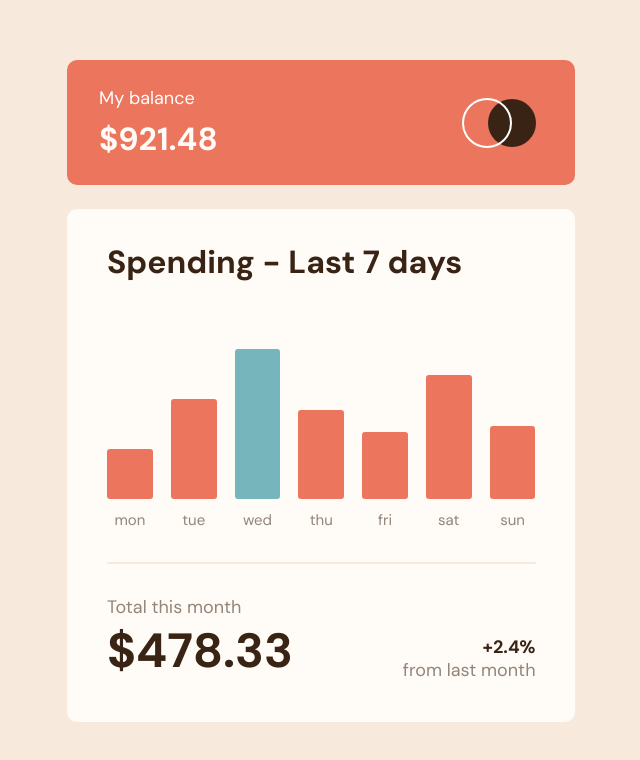
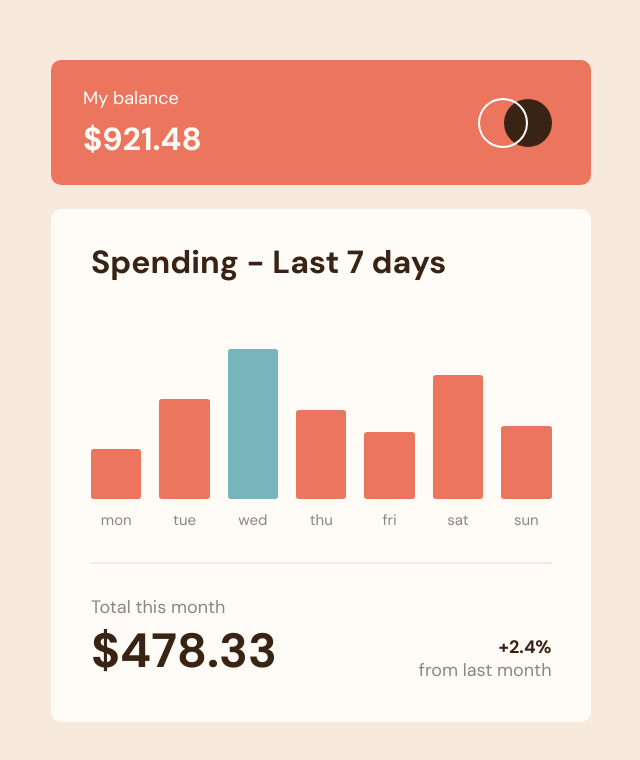
Before and after one commit to HanSeongLee/expenses-chart-component, a Next.js app: page / in a window 1280 px wide. Shown: the part 122-882 px from the top of the page, without its empty margins (319-959 px from the left). Built offline with nearby package versions, Linux system fonts and the light colour scheme; no server answers.

Commit message:
ADD | max-width

```diff
--- a/components/ExpensesChart/style.module.scss
+++ b/components/ExpensesChart/style.module.scss
@@ -1,11 +1,13 @@
 @import "styles/utils";
 
 .expensesChart {
+  max-width: 343px;
   display: flex;
   flex-direction: column;
   grid-gap: 16px;
 
   @include media(">desktop") {
+    max-width: 540px;
     grid-gap: 24px;
   }
 
--- a/containers/ExpensesChartContainer/index.tsx
+++ b/containers/ExpensesChartContainer/index.tsx
@@ -1,4 +1,4 @@
-import React from 'react';
+import React, {HTMLAttributes} from 'react';
 import ExpensesChart from '../../components/ExpensesChart';
 import {IDaySpending} from '../../types/spending';
 
@@ -33,13 +33,15 @@ const data: IDaySpending[] = [
     }
 ];
 
-const ExpensesChartContainer: React.FC = () => {
+const ExpensesChartContainer: React.FC<HTMLAttributes<HTMLDivElement>> = (props) => {
     return (
-        <ExpensesChart balance={921.48}
-                       data={data}
-                       total={478.33}
-                       variation={2.4}
-        />
+        <div {...props}>
+            <ExpensesChart balance={921.48}
+                           data={data}
+                           total={478.33}
+                           variation={2.4}
+            />
+        </div>
     );
 };
 
--- a/pages/index.tsx
+++ b/pages/index.tsx
@@ -61,7 +61,7 @@ const Home: NextPage = () => {
             Expenses Chart Component
           </h1>
           <Container>
-            <ExpensesChartContainer/>
+            <ExpensesChartContainer className={styles.expensesChartContainer}/>
           </Container>
         </main>
       </>
--- a/pages/style.module.scss
+++ b/pages/style.module.scss
@@ -12,4 +12,9 @@
     position: absolute;
     top: -9999px;
   }
+
+  .expensesChartContainer {
+    display: flex;
+    justify-content: center;
+  }
 }
```
